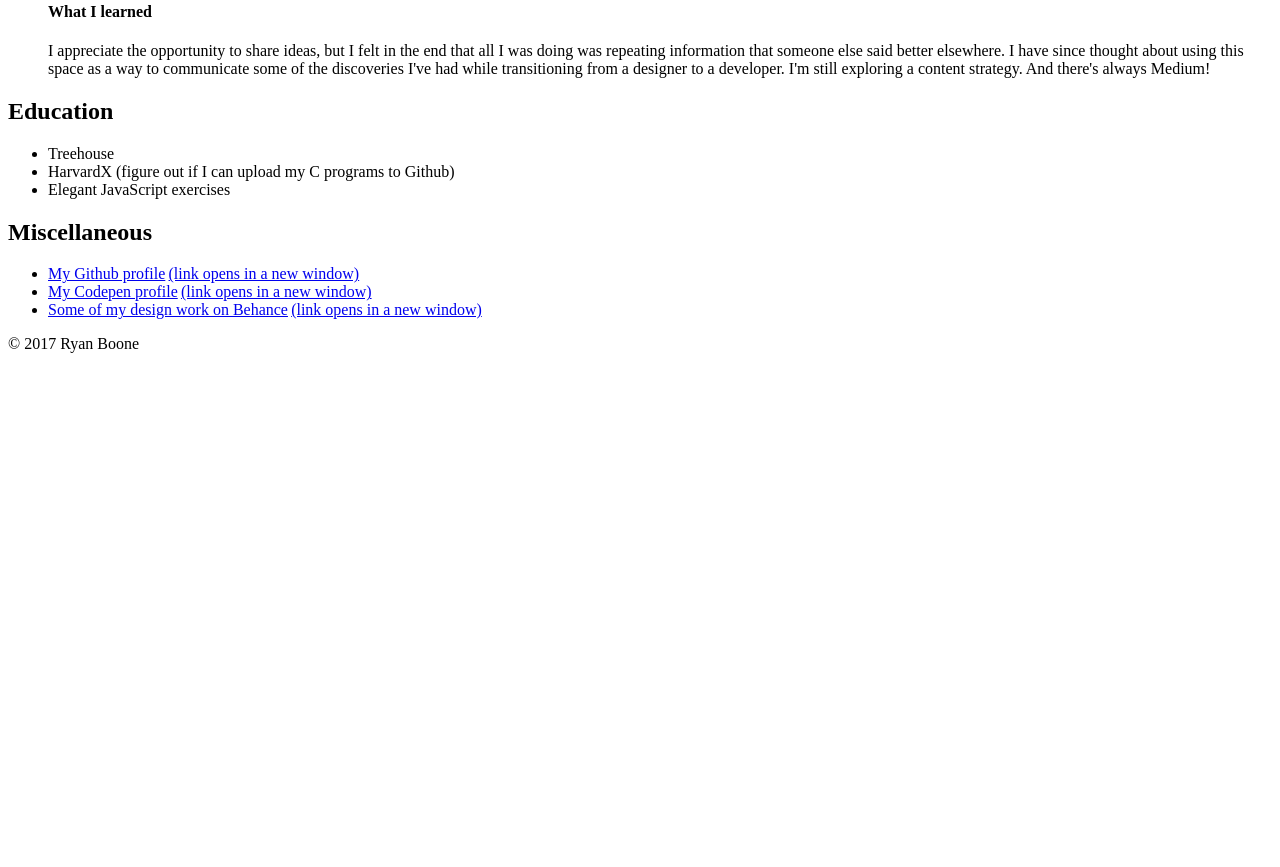
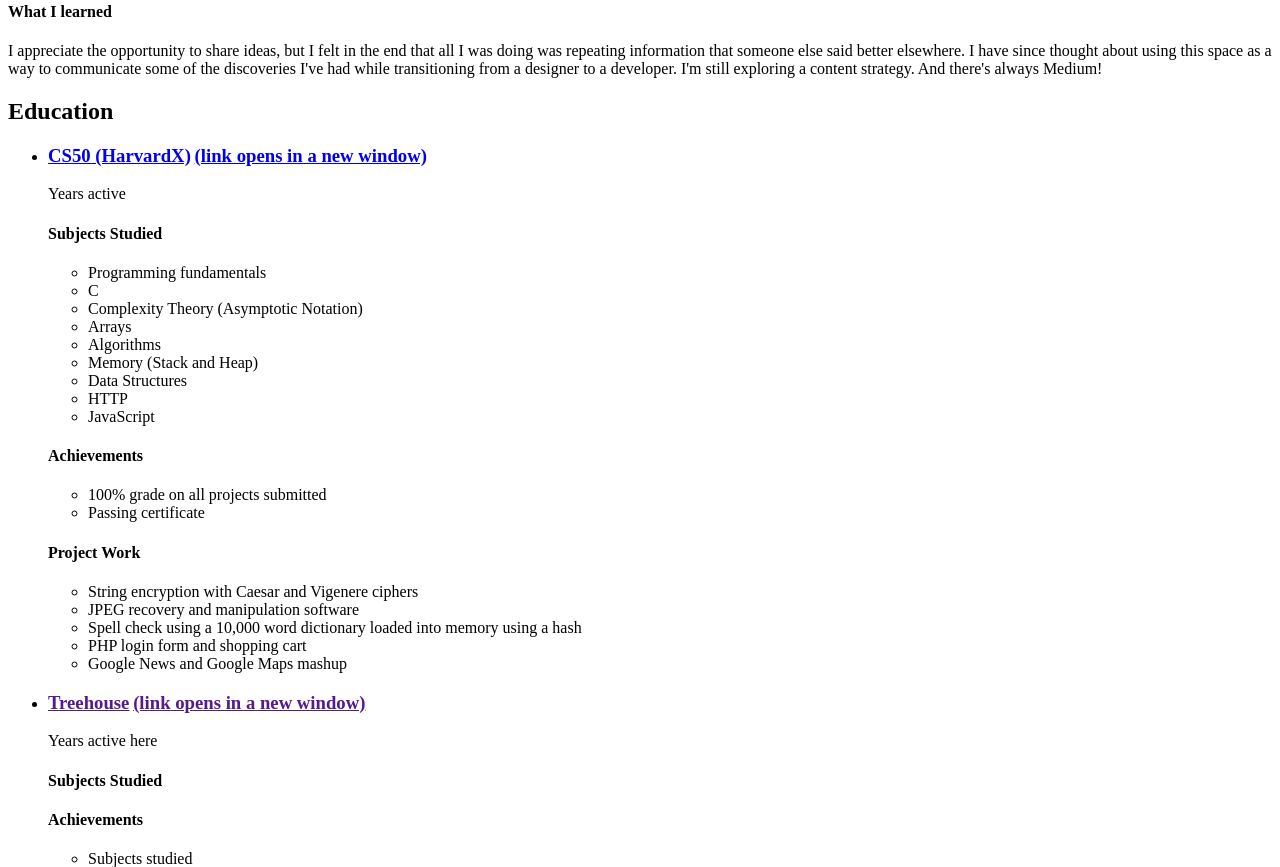
Before and after one commit to falldowngoboone/falldowngoboone.github.io, a plain HTML site: page index.html in a window 1280 px wide. Shown: the part 1933-2800 px from the top of the page. Before the commit the page ends 2294 px from the top, so only its background shows below. Drawn offline with Linux system fonts and the light colour scheme.

Commit message:
WIP: Continue adding information and styling.

```diff
--- a/index.html
+++ b/index.html
@@ -9,13 +9,19 @@
       content: "(link opens in a new window)";
       margin-left: 0.2em;
     }
+
+    .unstyled {
+      list-style-type: none;
+      padding-left: 0;
+      margin-left: 0;
+    }
   </style>
 </head>
 <body>
   <header>
     <h1>Ryan Boone</h1>
     <nav>
-      <ul>
+      <ul class="unstyled">
         <li><a href="#about">About</a></li>
         <li><a href="#experience">Experience</a></li>
         <li><a href="#projects">Side Projects</a></li>
@@ -29,7 +35,7 @@
   <p>I am a Fort Worth-based designer and developer in search of opportunities to grow and do meaningful work. I am currently obesessed with JavaScript, Standard Style, functional programming, complexity theory, and <cite>Stranger Things</cite>.</p>
 
   <h2 id="experience">Experience</h2>
-  <ul>
+  <ul class="unstyled">
     <li>
       <h3>November 2006–Present</h3>
       <p>Senior designer</p>
@@ -55,7 +61,7 @@
   </ul>
 
   <h2 id="projects">Side Projects</h2>
-  <ul>
+  <ul class="unstyled">
     <li>
       <h3><a href="" target="_blank">Lists App</a></h3>
       <p>A React/Redux client-based project tracking app intended for management use to track the progress of several designers department wide</p>
@@ -119,9 +125,55 @@
 
   <h2 id="education">Education</h2>
   <ul>
-    <li>Treehouse</li>
-    <li>HarvardX (figure out if I can upload my C programs to Github)</li>
-    <li>Elegant JavaScript exercises</li>
+    <li>
+      <h3><a href="https://cs50.harvard.edu" target="_blank">CS50 (HarvardX)</a></h3>
+      <p>Years active</p>
+
+      <h4>Subjects Studied</h4>
+      <ul>
+        <li>Programming fundamentals</li>
+        <li>C</li>
+        <li>Complexity Theory (Asymptotic Notation)</li>
+        <li>Arrays</li>
+        <li>Algorithms</li>
+        <li>Memory (Stack and Heap)</li>
+        <li>Data Structures</li>
+        <li>HTTP</li>
+        <li>JavaScript</li>
+      </ul>
+
+      <h4>Achievements</h4>
+      <ul>
+        <li>100% grade on all projects submitted</li>
+        <li>Passing certificate</li>
+      </ul>
+
+      <h4>Project Work</h4>
+      <ul>
+        <li>String encryption with Caesar and Vigenere ciphers</li>
+        <li>JPEG recovery and manipulation software</li>
+        <li>Spell check using a 10,000 word dictionary loaded into memory using a hash</li>
+        <li>PHP login form and shopping cart</li>
+        <li>Google News and Google Maps mashup</li>
+      </ul>
+    </li>
+
+    <li>
+      <h3><a href="" target="_blank">Treehouse</a></h3>
+      <p>Years active here</p>
+      <h4>Subjects Studied</h4>
+
+      <h4>Achievements</h4>
+      <ul>
+        <li>Subjects studied</li>
+        <li>Badges</li>
+        <li>Points</li>
+      </ul>
+    </li>
+
+    <li>
+      <h3>Elegant JavaScript exercises</h3>
+    </li>
   </ul>
 
   <h2 id="misc">Miscellaneous</h2>
```
